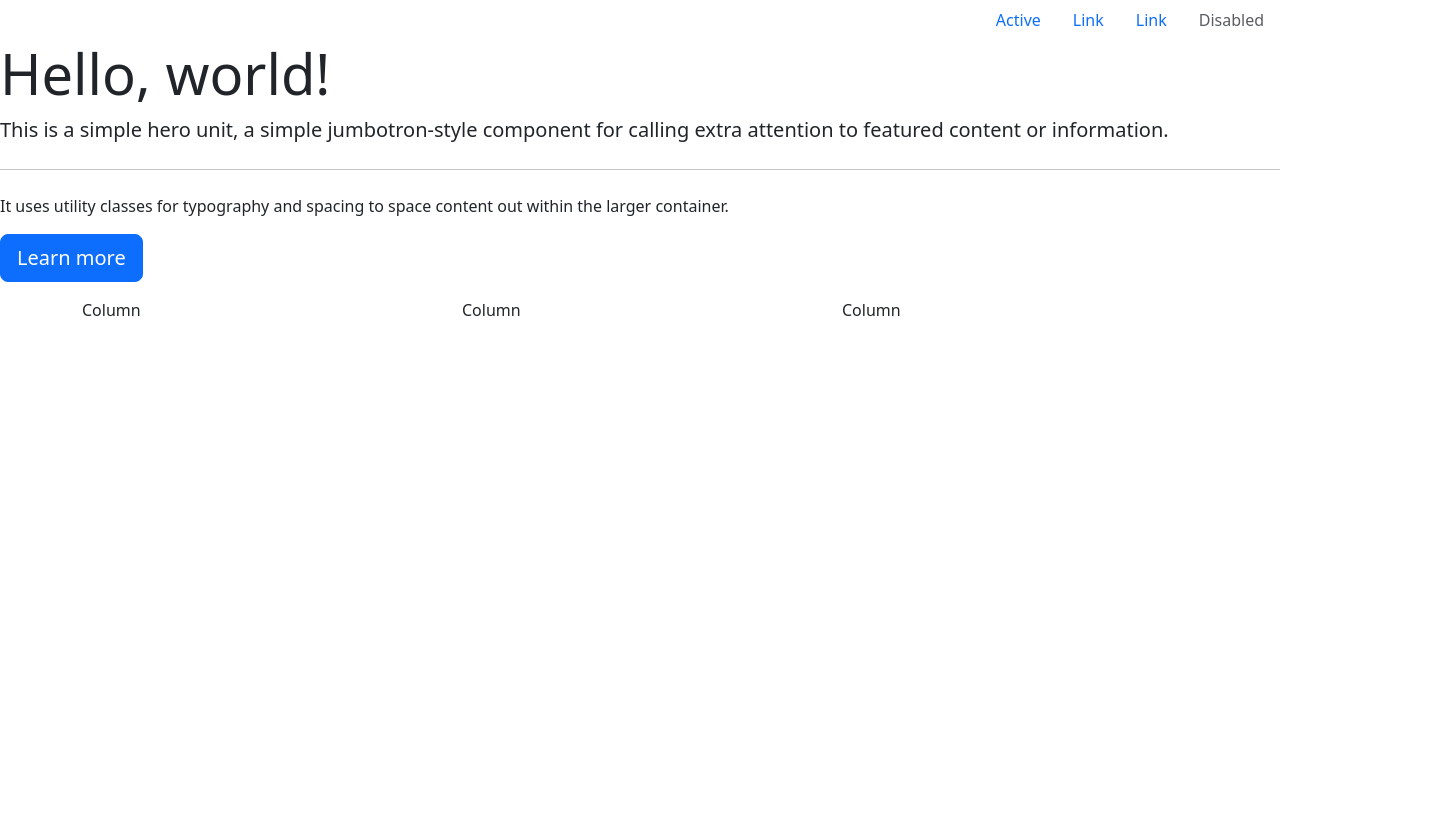
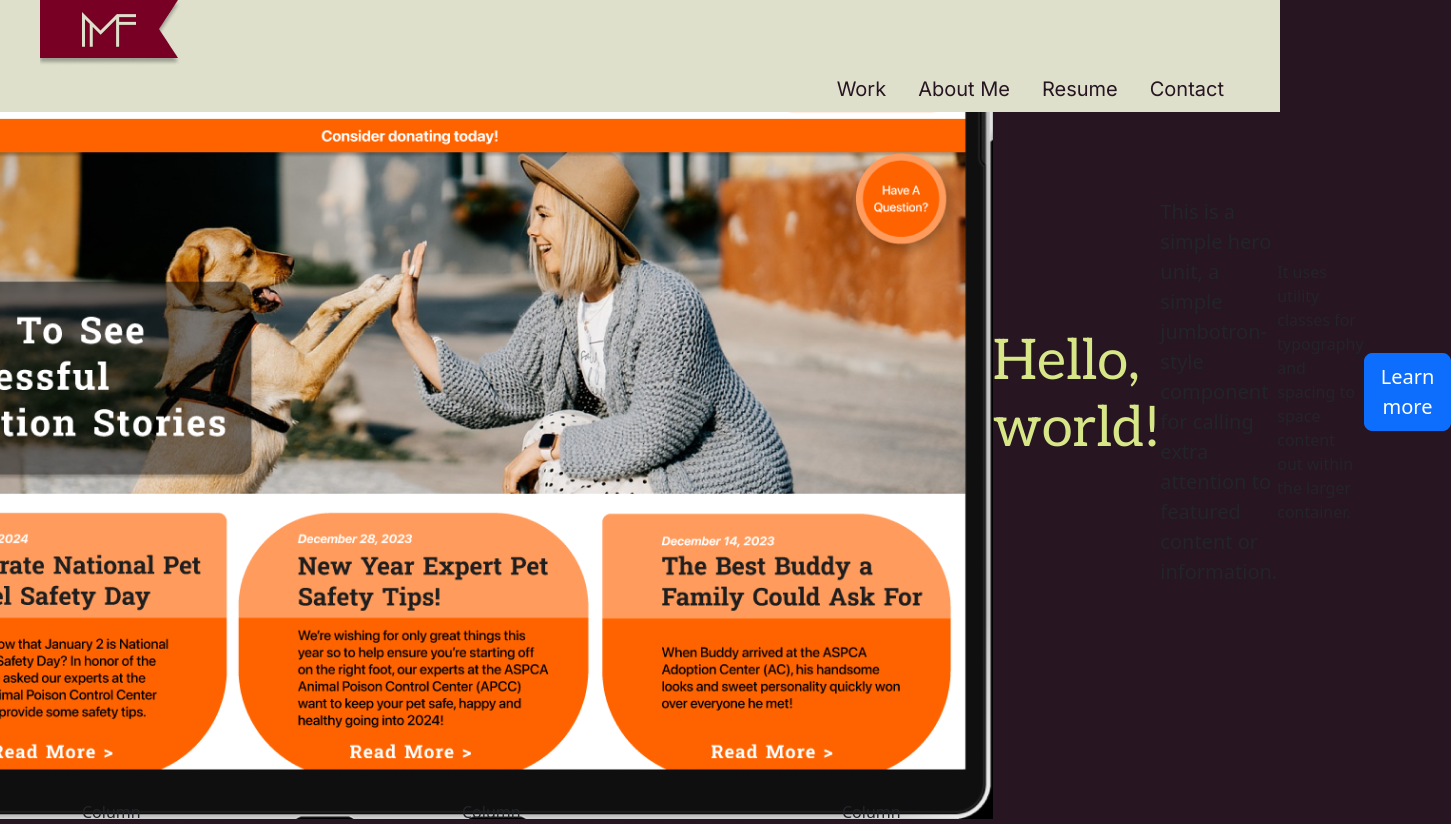
Before and after one commit to nonfixion/UX_UI_HW_20, a plain HTML site: page index.html in a window 1280 px wide. Shown: the whole page, 1451 px wide, since content can reach past the window. Before the commit the page ends 800 px from the top, so only its background shows below. Drawn offline with nearby package versions, Linux system fonts and the light colour scheme.

Commit message:
added bootstrap components

```diff
--- a/CSS/style.css
+++ b/CSS/style.css
@@ -0,0 +1,41 @@
+nav {
+    padding-left: 40px;
+    padding-right: 40px;
+    background-color: #DEE0CC;
+    position: fixed;
+    width: 100%;
+    margin-left: auto;
+    margin-right: 0 !important;
+
+}
+
+.navbar-brand {
+   padding: 0 auto;
+}
+
+.nav-link {
+    color: #281522;
+    font-size: 20px;
+    font-family: "Inter", sans-serif;
+}
+
+.nav-link:hover {
+    text-decoration: underline;
+    color: #770024;
+}
+
+body {
+    background-color: #281522;
+}
+
+h1, h2, h3 , h4, h5, h6 {
+    font-family: 'Aleo', serif;
+    color:#D7E788;
+}
+
+.jumbotron {
+    height: calc(100vh);
+    display: flex;
+    align-items: center;
+    justify-content: center;
+}
--- a/index.html
+++ b/index.html
@@ -2,29 +2,39 @@
 <html>
 <head>
   <link href="https://cdn.jsdelivr.net/npm/bootstrap@5.3.2/dist/css/bootstrap.min.css" rel="stylesheet" integrity="sha384-T3c6CoIi6uLrA9TneNEoa7RxnatzjcDSCmG1MXxSR1GAsXEV/Dwwykc2MPK8M2HN" crossorigin="anonymous">
+  <link rel="preconnect" href="https://fonts.googleapis.com">
+  <link rel="preconnect" href="https://fonts.gstatic.com" crossorigin>
+  <link href="https://fonts.googleapis.com/css2?family=Inter&display=swap" rel="stylesheet">
+  <link rel="preconnect" href="https://fonts.googleapis.com">
+  <link rel="preconnect" href="https://fonts.gstatic.com" crossorigin>
+  <link href="https://fonts.googleapis.com/css2?family=Aleo&family=Inter&display=swap" rel="stylesheet">
+  <script src="js/index.js"></script>
+  <script src="//code.jquery.com/jquery-1.11.1.min.js"></script>
     <title>UX/UI Homework 20</title>
+    <link rel="stylesheet" href="CSS\style.css">
 </head>
 <body>
 
     <nav>
+      <img class="navbar-brand" src="images/logo.png">
       <ul class="nav justify-content-end">
           <li class="nav-item">
-            <a class="nav-link active" aria-current="page" href="#">Active</a>
+            <a class="nav-link active" href="#">Work</a>
           </li>
           <li class="nav-item">
-            <a class="nav-link" href="#">Link</a>
+            <a class="nav-link" href="#">About Me</a>
           </li>
           <li class="nav-item">
-            <a class="nav-link" href="#">Link</a>
-            </li>
-            <li class="nav-item">
-            <a class="nav-link disabled">Disabled</a>
+            <a class="nav-link" href="#">Resume</a>
+          </li class="nav-item">
+            <a class="nav-link" href="#">Contact</a>
           </li>
       </ul>
     </nav>
 
 
     <div class="jumbotron">
+      <img src="images/ASPCA.png">
         <h1 class="display-4">Hello, world!</h1>
         <p class="lead">This is a simple hero unit, a simple jumbotron-style component for calling extra attention to featured content or information.</p>
         <hr class="my-4">
```
Also changed, not shown: images/ASPCA.png (added), images/logo.png (added), images/top.png (added), images/tophover.png (added). Lines whose indentation alone changed are shown as unchanged.
